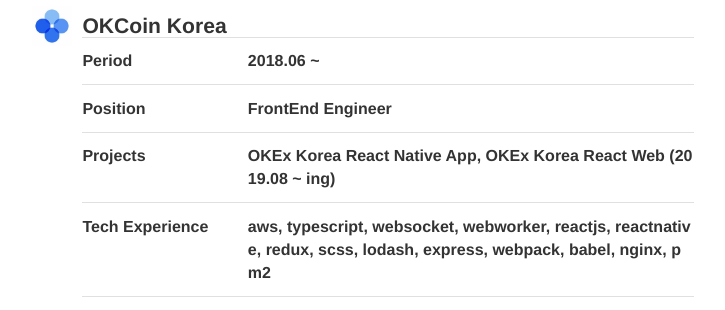
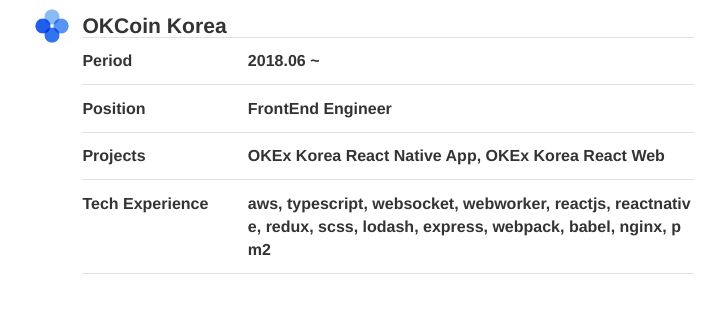
Before and after one commit to chussum/moood.dev, a Gatsby site: page /about in a window 1280 px wide. Shown: the part 412-722 px from the top of the page, without its empty margins (277-1002 px from the left). Built offline with nearby package versions, Linux system fonts and the light colour scheme; Gatsby itself is replaced by a stand-in of ours; some packages are replaced by stand-ins of ours; what typography-theme-github would draw is missing.

Commit message:
Modified resume.

```diff
--- a/content/__about/resume.md
+++ b/content/__about/resume.md
@@ -46,7 +46,7 @@
 </colgroup>
 <tr style="border-top: 1px solid hsla(0,0%,0%,0.12);">
     <th>Period</th>
-    <td>2018.06 ~ </td>
+    <td>2018.06 ~</td>
 </tr>
 <tr>
     <th>Position</th>
@@ -54,7 +54,7 @@
 </tr>
 <tr>
     <th style="vertical-align: top">Projects</th>
-    <td style="word-break: break-all">OKEx Korea React Native App, OKEx Korea React Web (2019.08 ~ ing)</td>
+    <td style="word-break: break-all">OKEx Korea React Native App, OKEx Korea React Web</td>
 </tr>
 <tr>
     <th style="vertical-align: top">Tech Experience</th>
```
